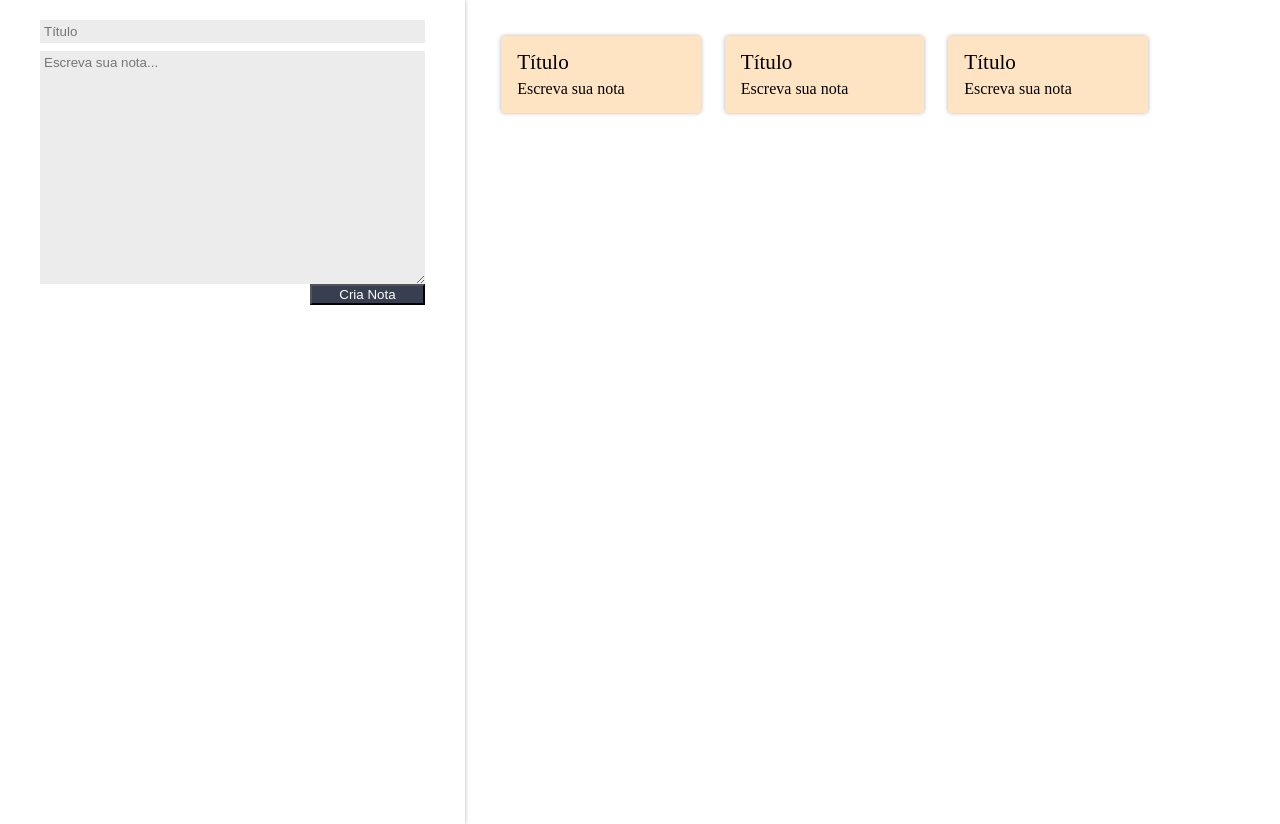
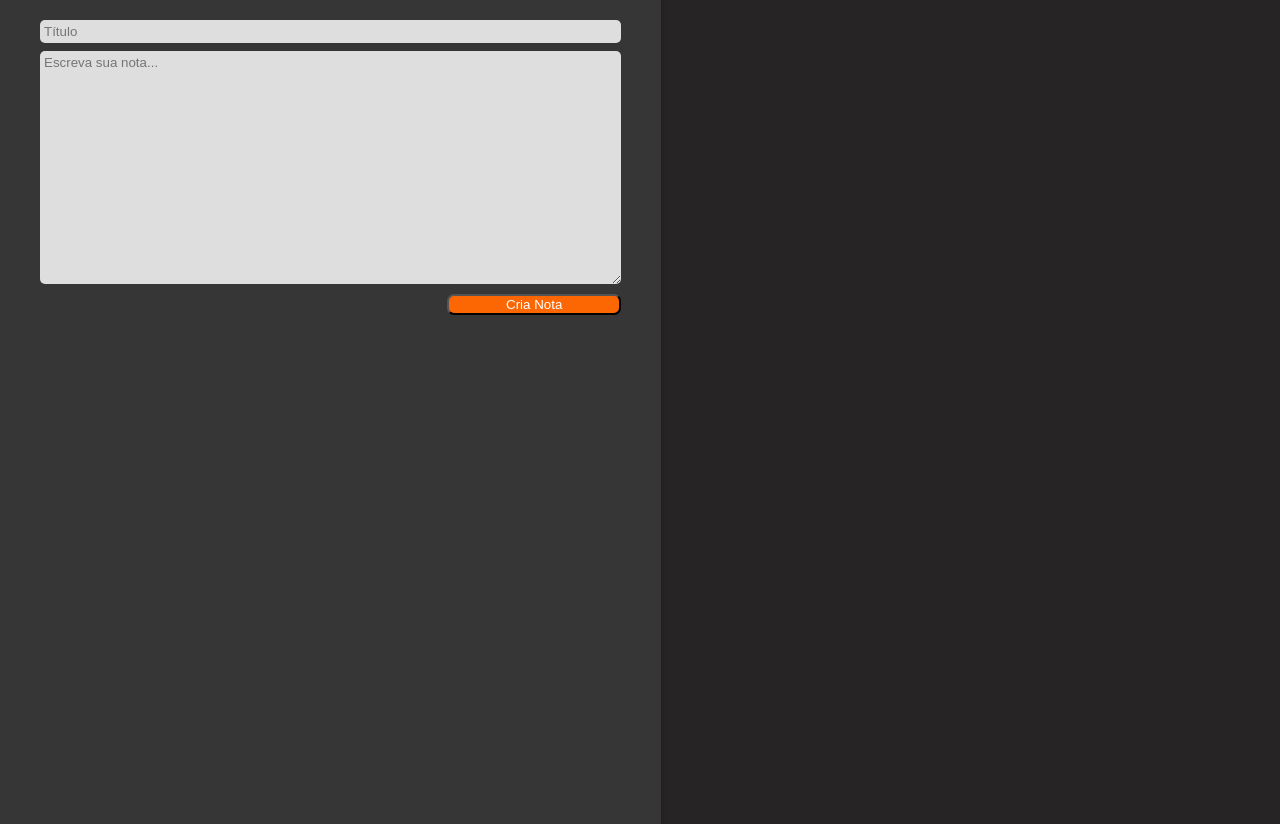
Before and after one commit to PabloHnunes/react-app-new, a React (Create React App) app: page / in a window 1280 px wide. Built offline with nearby package versions, Linux system fonts and the light colour scheme.

Commit message:
adiciona state e array de notas

```diff
--- a/src/App.js
+++ b/src/App.js
@@ -5,14 +5,25 @@ import './assets/App.css';
 import './assets/index.css';
 
 class App extends Component {
+  constructor(){
+    super();
+    this.state ={
+      notas:[]
+    }
+  }
   criarNota(titulo, texto){
-    console.log(`Nota Sendo criarda ` + titulo +' '+ texto);
+    const novaNota = {titulo, texto};
+    const novoArrayNotas = [...this.state.notas,novaNota]
+    const novoEstado = {
+      notas:novoArrayNotas
+    }
+    this.setState(novoEstado);
   }
   render(){
     return (
       <section className="conteudo" >
-        <FormularioCadastro criarNota={this.criarNota}/>
-        <ListaDeNotas/>
+        <FormularioCadastro criarNota={this.criarNota.bind(this)}/>
+        <ListaDeNotas notas={this.state.notas}/>
       </section>
     );
   }
--- a/src/assets/App.css
+++ b/src/assets/App.css
@@ -3,9 +3,9 @@
 }
 
 :root {
-    --primaria: #58a4b0;
-    --secundaria: #373f51;
-    --secundaria-ativa : #cccccc;
-    --fundo: #ffffff;
-    --fundo-detalhes: #ececec;
+    --primaria: #ffffff;
+    --secundaria: #fc6603;
+    --secundaria-ativa : #d57647;
+    --fundo: #262424;
+    --fundo-detalhes: #dedede;
 }
--- a/src/components/CardNota/CardNota.jsx
+++ b/src/components/CardNota/CardNota.jsx
@@ -6,11 +6,9 @@ class CardNota extends Component {
         return (
             <section className="card-nota">
                 <header className="card-nota_cabecalho">
-                    <h3 className="card-nota_titulo">Título</h3>
+                    <h3 className="card-nota_titulo">{this.props.titulo}</h3>
                 </header>
-                <p className="card-nota_texto">
-                    Escreva sua nota
-                </p>
+                <p className="card-nota_texto">{this.props.texto}</p>
             </section>
         );
     }
--- a/src/components/CardNota/style.css
+++ b/src/components/CardNota/style.css
@@ -3,10 +3,10 @@
     flex-direction: column;
     align-items: flex-start;
     justify-content: space-between;
-    background-color: bisque;
+    background-color: rgb(184, 184, 183);
     border-radius: 4px;
     flex-wrap: wrap;
-    box-shadow: 0 0 4px rgb(0,0,0,0.3);
+    box-shadow: 0px 5px 15px rgba(21, 255, 0, 0.996);
     padding: 16px;
 }
 .card-nota_cabecalho{
--- a/src/components/FormularioCadastro/style.css
+++ b/src/components/FormularioCadastro/style.css
@@ -1,4 +1,5 @@
 .form-cadastro {
+    background-color: rgb(55, 54, 54);
     flex-grow: 2;
     box-shadow: 0 0 4px rgba(0, 0, 0, 0.3);
     z-index: 1;
@@ -8,6 +9,7 @@
     padding: 12px 40px;
   }
   .form-cadastro_input {
+    border-radius: 5px;
     margin-top: 8px;
     padding: 4px;
     border: none;
@@ -17,10 +19,12 @@
   }
 
   .form-cadastro_submit {
+    border-radius: 7px;
+    margin-top: 10px;
     align-self: flex-end;
     width: 30%;
     background-color: var(--secundaria);
-    color: white;
+    color: var(--primaria);
     font-weight: 400;
   }
 
--- a/src/components/ListaDeNotas/ListaDeNotas.jsx
+++ b/src/components/ListaDeNotas/ListaDeNotas.jsx
@@ -6,10 +6,10 @@ class ListaDeNotas  extends Component{
     render(){
         return(
           <ul className="lista-notas">
-             {Array.of("Trabalho", "Trabalho", "Estudo").map((categoria, index) => {
+             {this.props.notas.map((nota, index) => {
                return(
                 <li className="lista-notas_item" key={index}>
-                  <CardNota/>
+                  <CardNota titulo={nota.titulo} texto={nota.texto}/>
                 </li>
                )
              })}
```
